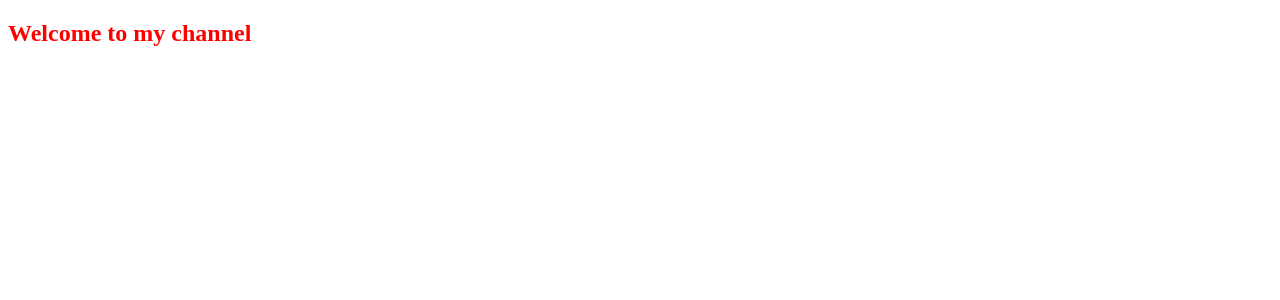
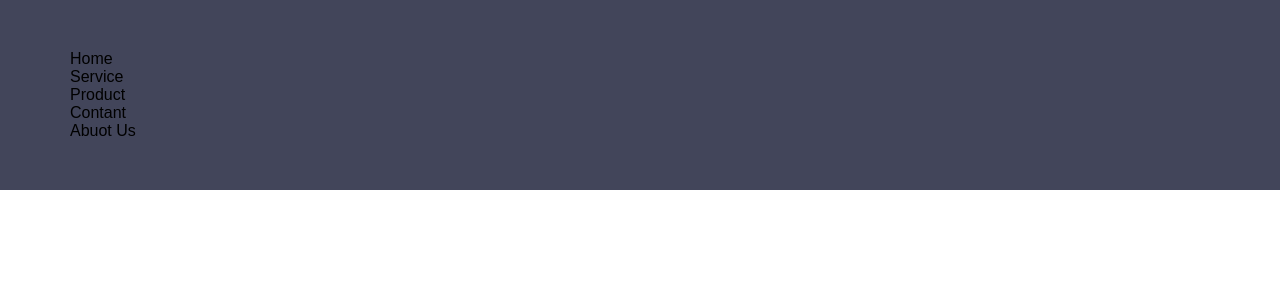
Before and after one commit to sudhirPHP/html-course, a PHP site: the page made by HTML TUTORIAL/index.php in a window 1280 px wide. Shown: the top 300 px of the page. Run offline with PHP 8.4, Linux system fonts and the light colour scheme.

```diff
--- a/HTML TUTORIAL/index.php
+++ b/HTML TUTORIAL/index.php
@@ -1,14 +1,27 @@
 <!DOCTYPE html>
 <html lang="en">
 <head>
-
+  <meta charset="UTF-8">
+  <meta name="viewport" content="width=device-width, initial-scale=1.0">
   <title>Document</title>
   <link rel="stylesheet" type="text/css" href="style.css">
+</head>
+<body>
+     <div class="container">
+        <div class="menu">
+            <ul>
+            <li>Home</li>
+            <li>Service</li>
+            <li>Product</li>
+            <li>Contant</li>
+            <li>Abuot Us</li>
+           </ul>
+        </div>
+     </div>
 
-</head>
-  <body>
 
-  <h2>Welcome to my channel </h2>
+
+
 
 </body>
 </html>
--- a/HTML TUTORIAL/style.css
+++ b/HTML TUTORIAL/style.css
@@ -1,3 +1,25 @@
-h2{
-    color:red;
+*{
+    margin:0;
+    padding:0;
+    font-family:sans-serif;
 }
+
+.container{
+     width:100%;
+     height:100%;
+     background: #42455a;
+}
+
+
+.menu{
+    display: inline-flex;
+    margin: 50px;
+
+}
+
+
+.menu ul li{
+    list-style: none;
+    margin: 0 20px;
+
+}
```
